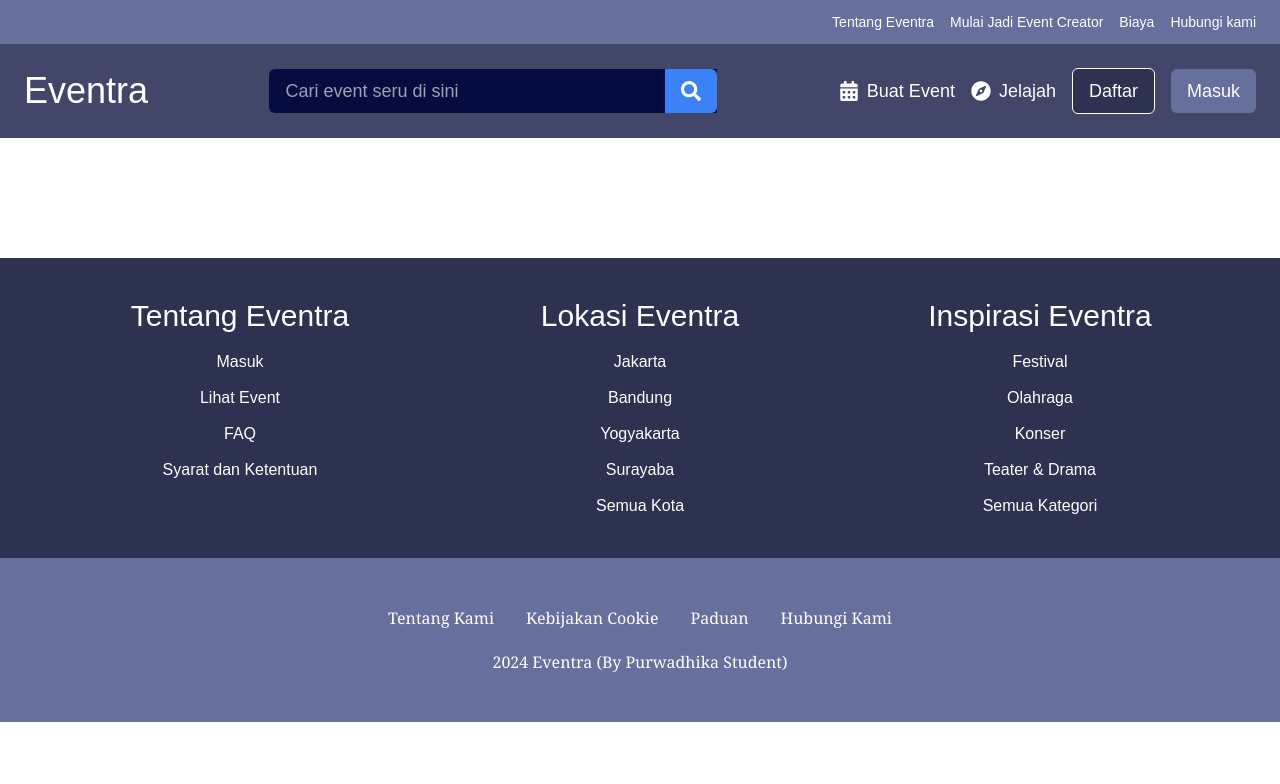
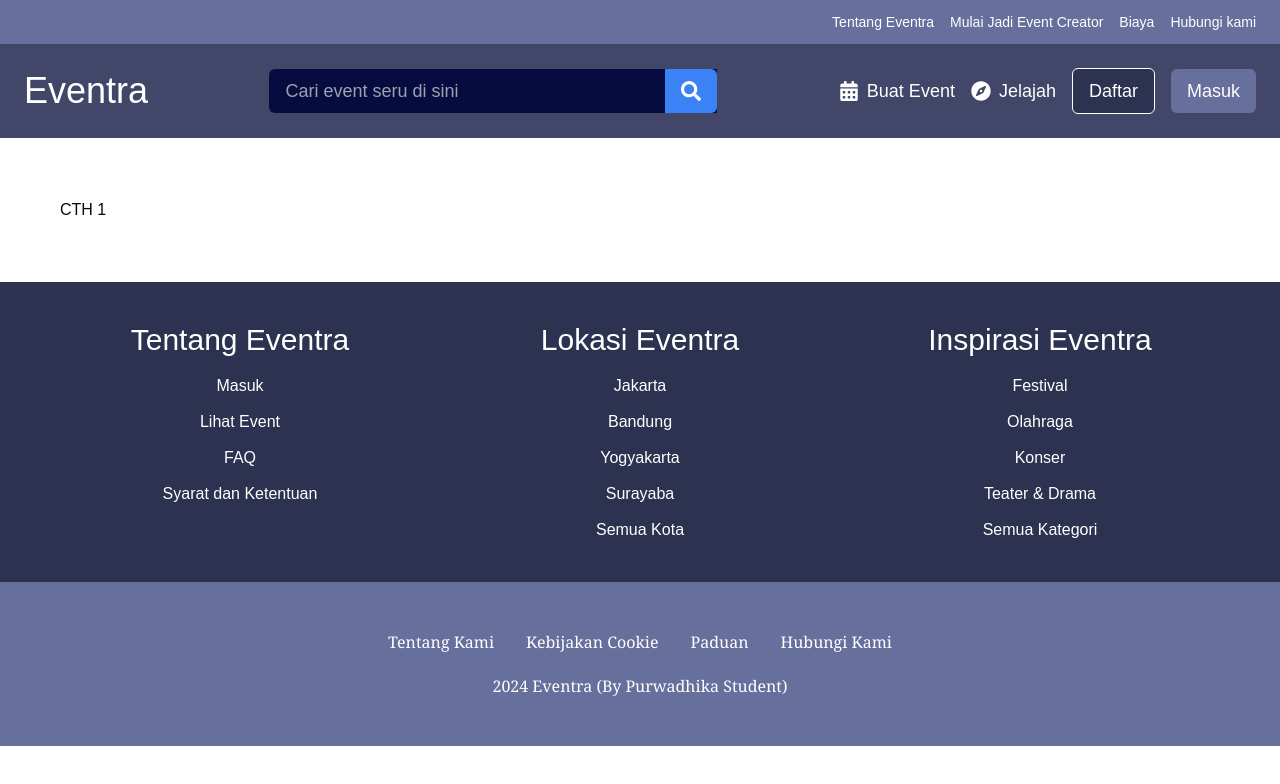
Before and after one commit to vinaarchi/fe-minpro, a Next.js app: page / in a window 1280 px wide. Shown: the top 784 px of the page. Built offline with nearby package versions, Linux system fonts and the light colour scheme.

Commit message:
cuma contoh

```diff
--- a/package.json
+++ b/package.json
@@ -20,6 +20,7 @@
     "clsx": "^2.1.1",
     "cmdk": "^1.0.0",
     "embla-carousel-react": "^8.5.1",
+    "flowbite-react": "^0.10.2",
     "formik": "^2.4.6",
     "lucide-react": "^0.468.0",
     "next": "15.0.4",
--- a/src/components/section/heroSlider.tsx
+++ b/src/components/section/heroSlider.tsx
@@ -3,13 +3,10 @@
 import Image from "next/image";
 import * as React from "react";
 
-
-
-
 const Hero = () => {
   return (
     <div className="m-10 p-5">
-
+      <p>CTH 1</p>
     </div>
   );
 };
```
Also changed, not shown: 1 other file (tests, documents, lock files or other folders).
